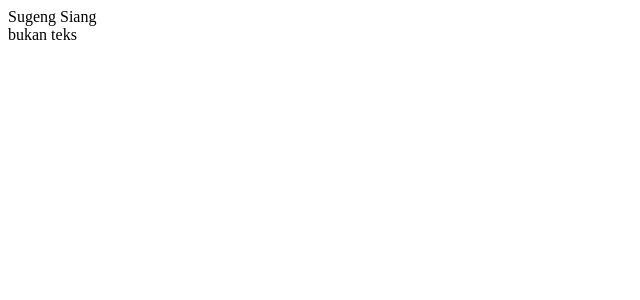
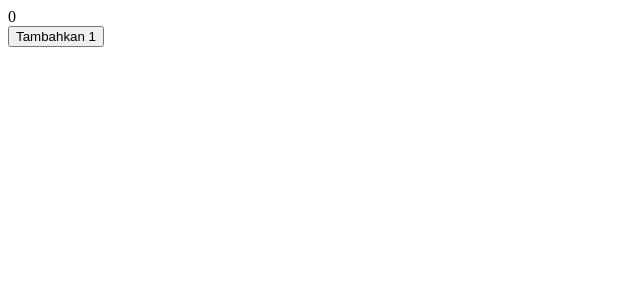
Before and after one commit to faizaungguh/vue-todo, a Vue app: page / in a window 1280 px wide. Shown: the top 300 px of the page, without its empty margins (0-640 px from the left). Built offline with nearby package versions, Linux system fonts and the light colour scheme.

Commit message:
menambahkan count button

```diff
--- a/src/App.vue
+++ b/src/App.vue
@@ -1,15 +1,14 @@
 <template>
-  <div>
-    {{ pesan }}
-  </div>
-  <span :title='pesan'>bukan teks</span>
+  <div>{{ count}}</div>
+
+  <button @click="count++">Tambahkan 1</button>
 </template>
 
 <script>
 export default {
   data() {
     return {
-       pesan : 'Sugeng Siang'
+      count: 0
     }
   },
 }
```
